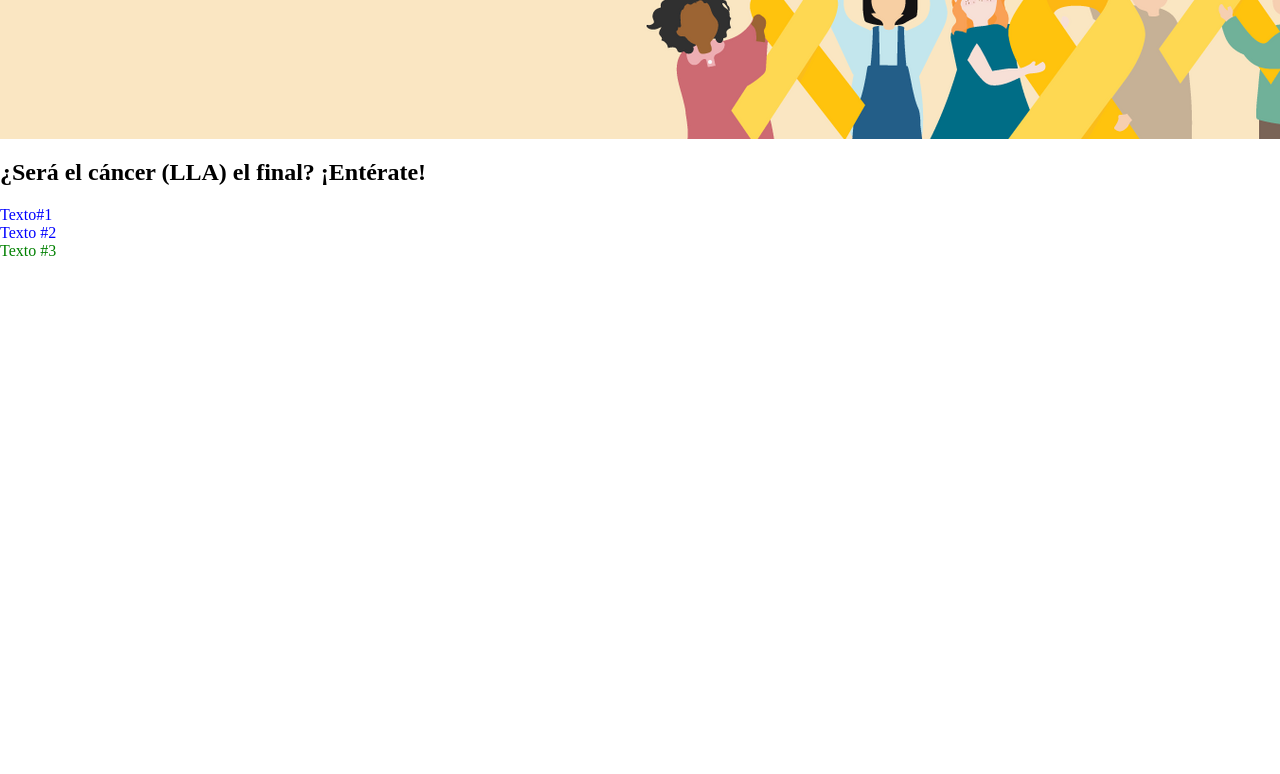
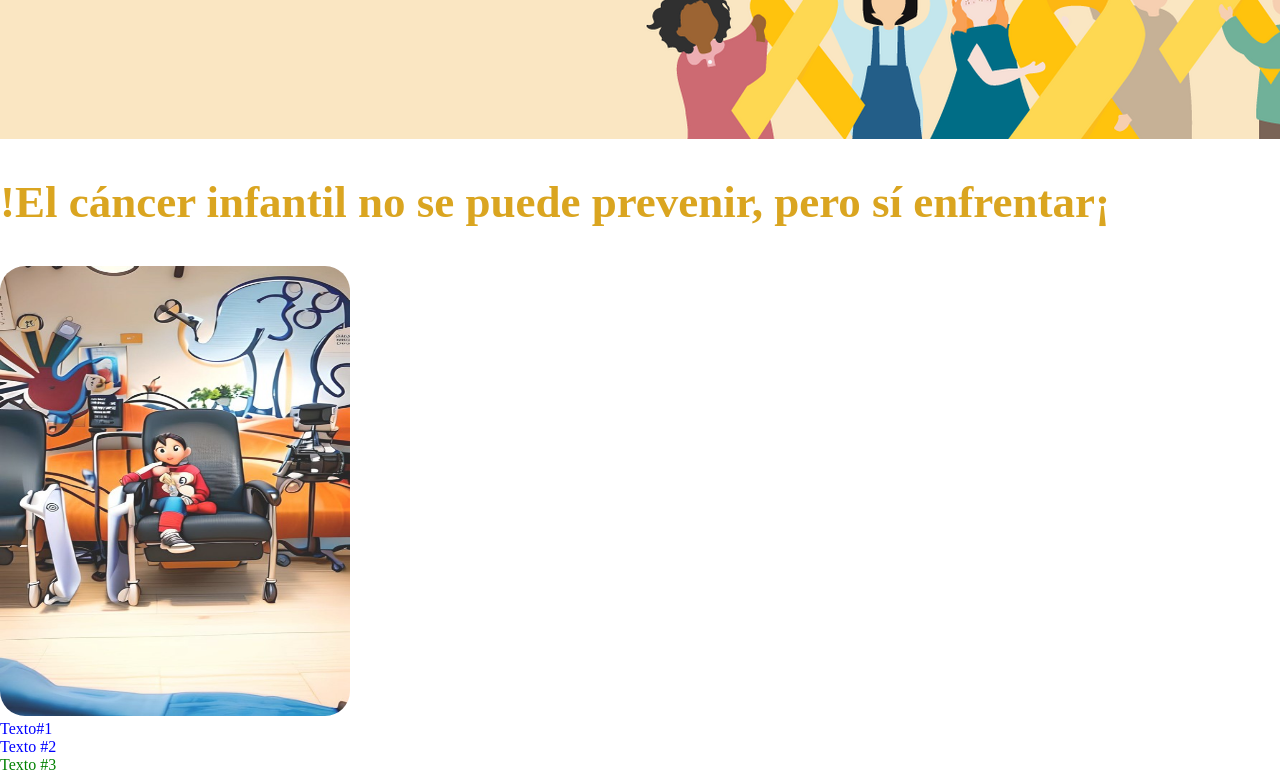
Before and after one commit to Michmol13/Pr-ctica1-, a plain HTML site: page index.htm in a window 1280 px wide. Shown: the part 221-995 px from the top of the page. Before the commit the page ends 800 px from the top, so only its background shows below. Drawn offline with Linux system fonts and the light colour scheme.

Commit message:
Guardar imagen

```diff
--- a/index.htm
+++ b/index.htm
@@ -9,7 +9,8 @@
 </head>
 <body>
 <h1 class="title"> La vida de tus hijos esta en tus manos</h1>
-<h2>¿Será el cáncer (LLA) el final? ¡Entérate!</h2>
+<h2>!El cáncer infantil no se puede prevenir, pero sí enfrentar¡</h2>
+<img src="Picture1.jpg" class="img" alt="">
 <p class="text">Texto#1</p>
 <p class="text">Texto #2</p>
 <p class="text" id="last_p">Texto #3</p>
--- a/styles.css
+++ b/styles.css
@@ -12,6 +12,17 @@ body, h1, p {
     padding: 160px;
     background-image: url(banner-web-childhoodcancer-2022.webp);
     }
+    /* Puedo seleccionar elementos por su tipo */
+    h2{
+        color: goldenrod;
+        font-size: 45px;
+    }
+    img{
+        width: 350px;
+        height: 450px;
+        border-radius: 25px;
+    }
+
     /* Puedo seleccionar elementos por su clase */
     .text {
     color: blue;
```
Also changed, not shown: Picture1.jpg (added).
